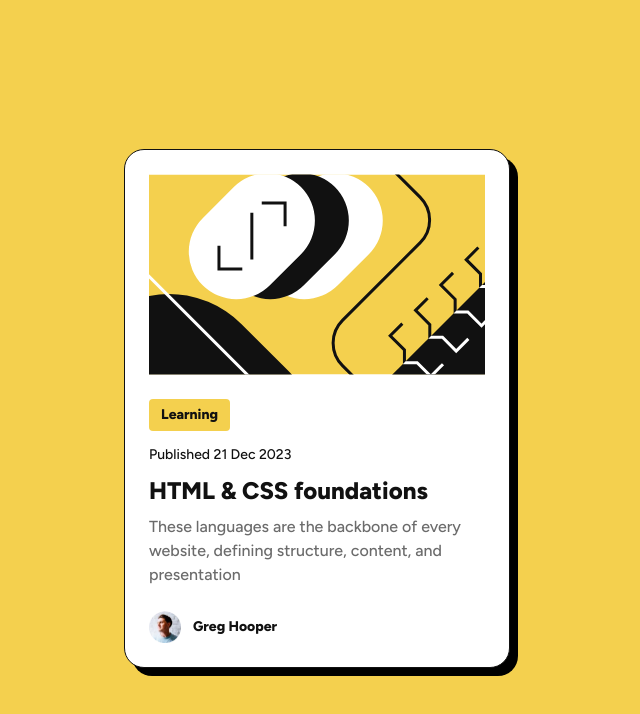
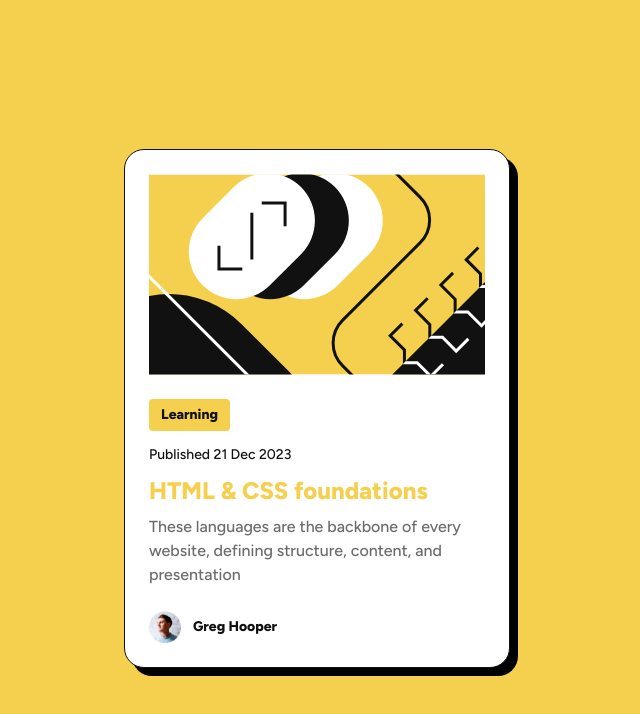
Before and after one commit to wassim-maziane/wassim-maziane.github.io, a plain HTML site: page index.html in a window 1280 px wide. In both pictures the pointer is over the element "HTML & CSS foundations". Shown: the whole page, without its empty margins (323-963 px from the left). Drawn offline with Linux system fonts and the light colour scheme.

Commit message:
added hover on title

```diff
--- a/index.html
+++ b/index.html
@@ -77,6 +77,9 @@
         font-size: 24px;
         font-weight: 800;
       }
+      .title:hover {
+        color: #f4d04e;
+      }
       .description {
         color: #6b6b6b;
         font-size: 16px;
```
